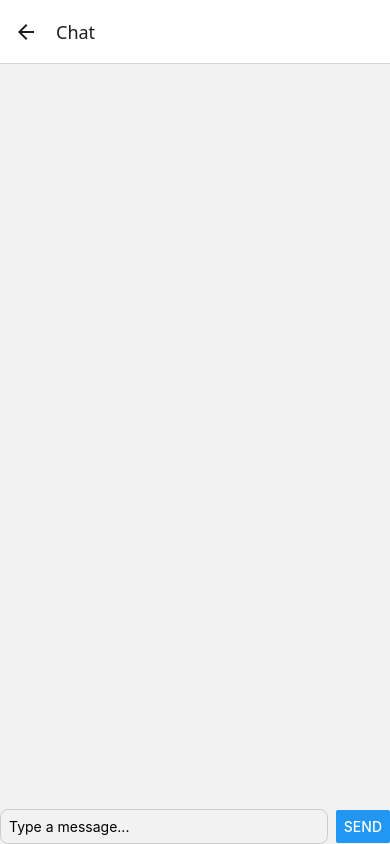
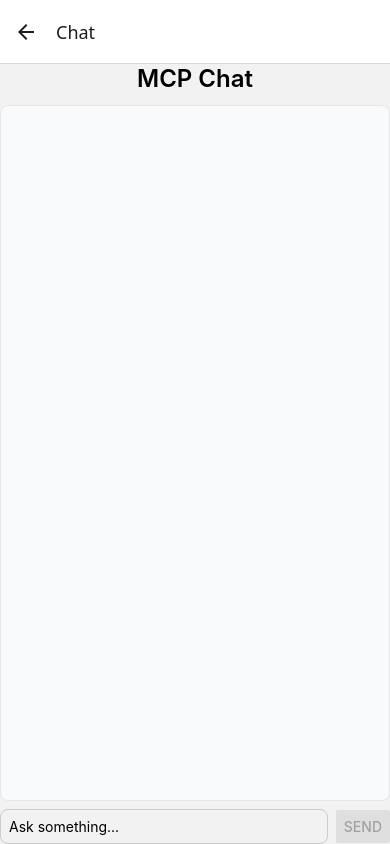
Before and after one commit to ncgalleyne/ChatN8N, a React Native app: screen / in a window 390 px wide. Both pictures are taken after a click on the button "CONNECT". Built offline with nearby package versions, Linux system fonts and the light colour scheme.

Commit message:
update chat screen ui

```diff
--- a/App.js
+++ b/App.js
@@ -44,11 +44,14 @@ function ChatScreen({ route }) {
   const [message, setMessage] = useState("");
   const [chat, setChat] = useState([]);
 
+  const [loading, setLoading] = useState(false);
+
   const sendMessage = async () => {
     if (!message.trim()) return;
 
     const userMessage = { id: Date.now().toString(), sender: "You", text: message };
     setChat((prev) => [...prev, userMessage]);
+    setLoading(true);
 
     try {
       const response = await axios.post(serverUrl, { chatInput: { message } }, {
@@ -65,30 +68,41 @@ function ChatScreen({ route }) {
     } catch (err) {
       const errorMsg = { id: Date.now().toString() + "_err", sender: "Error", text: "Failed to send message" };
       setChat((prev) => [...prev, errorMsg]);
+    } finally {
+      setMessage("");
+      setLoading(false);
     }
-
-    setMessage("");
   };
 
   return (
     <SafeAreaView style={styles.container}>
+      <Text style={styles.title}>MCP Chat</Text>
+
+      <View style={styles.chatBox}>
         <FlatList
           data={chat}
           keyExtractor={(item) => item.id}
+          contentContainerStyle={{ paddingVertical: 8 }}
           renderItem={({ item }) => (
-          <Text style={item.sender === "You" ? styles.userMsg : styles.serverMsg}>
-            {item.sender}: {item.text}
-          </Text>
+            <View style={[styles.msgRow, item.sender === "You" ? { alignItems: "flex-end" } : { alignItems: "flex-start" }]}>
+              <View style={item.sender === "You" ? styles.msgBubbleUser : styles.msgBubbleServer}>
+                <Text>{item.text}</Text>
+              </View>
+            </View>
           )}
         />
+        {loading && <Text style={styles.loadingText}>Thinking...</Text>}
+      </View>
+
       <View style={styles.inputRow}>
         <TextInput
           style={styles.input}
-          placeholder="Type a message..."
+          placeholder="Ask something..."
           value={message}
           onChangeText={setMessage}
+          editable={!loading}
         />
-        <Button title="Send" onPress={sendMessage} />
+        <Button title="Send" onPress={sendMessage} disabled={loading || !message.trim()} />
       </View>
     </SafeAreaView>
   );
@@ -108,9 +122,21 @@ export default function App() {
 const styles = StyleSheet.create({
   container: { flex: 1, padding: 16 },
   label: { fontSize: 16, marginBottom: 8 },
+  title: { fontSize: 24, fontWeight: "600", marginBottom: 12, textAlign: "center" },
+  chatBox: {
+    flex: 1,
+    borderWidth: 1,
+    borderColor: "#e5e7eb",
+    borderRadius: 8,
+    paddingHorizontal: 8,
+    paddingTop: 8,
+    backgroundColor: "#f9fafb",
+  },
+  msgRow: { width: "100%", marginVertical: 4 },
+  msgBubbleUser: { backgroundColor: "#bfdbfe", paddingVertical: 8, paddingHorizontal: 12, borderRadius: 10, maxWidth: "85%" },
+  msgBubbleServer: { backgroundColor: "#d1fae5", paddingVertical: 8, paddingHorizontal: 12, borderRadius: 10, maxWidth: "85%" },
+  loadingText: { color: "#9ca3af", paddingVertical: 6, textAlign: "center" },
   input: { borderWidth: 1, borderColor: "#ccc", borderRadius: 8, padding: 8, flex: 1, marginRight: 8 },
   inputRow: { flexDirection: "row", alignItems: "center", marginTop: 8 },
-  userMsg: { alignSelf: "flex-end", backgroundColor: "#d1f7c4", padding: 8, borderRadius: 6, marginVertical: 2 },
-  serverMsg: { alignSelf: "flex-start", backgroundColor: "#f0f0f0", padding: 8, borderRadius: 6, marginVertical: 2 },
   error: { color: "red", marginTop: 8 },
 });
```
Lines whose indentation alone changed are shown as unchanged.
